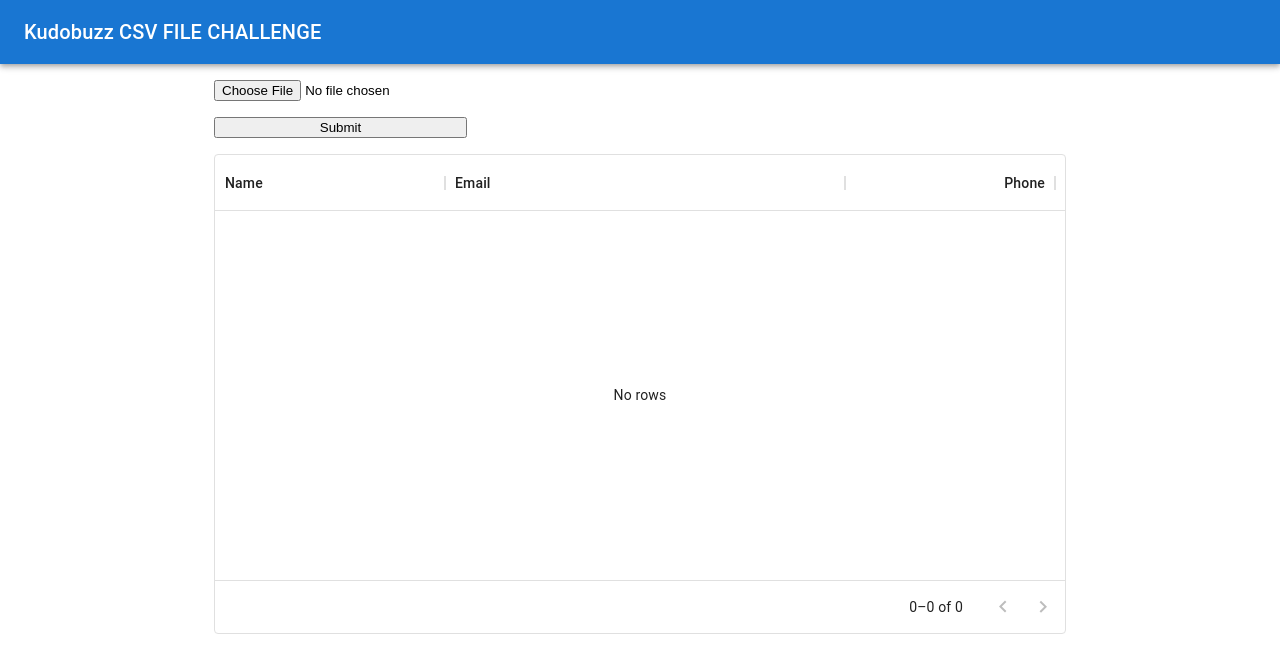
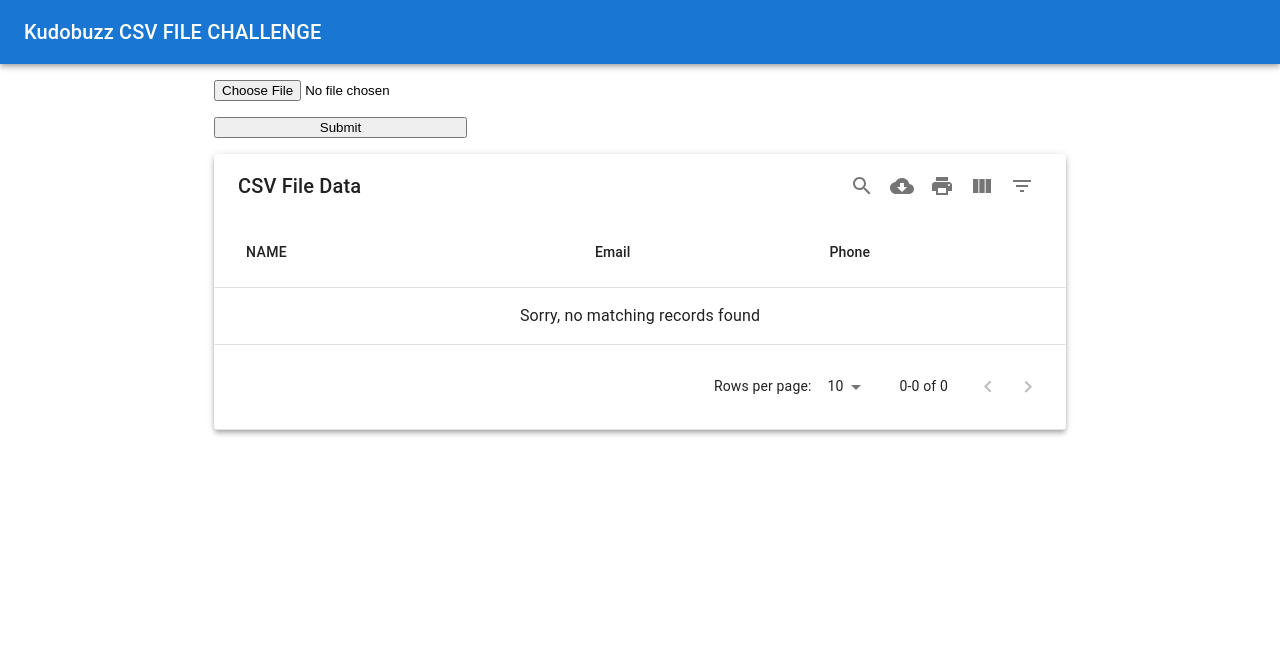
Before and after one commit to otienotimothy/kudobuzz-challenge, a React (Vite) app: page / in a window 1280 px wide. Shown: the top 672 px of the page. Built offline with nearby package versions, Linux system fonts and the light colour scheme.

Commit message:
feat: Modify the display table

```diff
--- a/package.json
+++ b/package.json
@@ -10,8 +10,9 @@
   "dependencies": {
     "@emotion/react": "^11.9.3",
     "@emotion/styled": "^11.9.3",
+    "@mui/icons-material": "^5.8.4",
     "@mui/material": "^5.8.7",
-    "@mui/x-data-grid": "^5.12.3",
+    "mui-datatables": "^4.2.2",
     "react": "^18.0.0",
     "react-dom": "^18.0.0",
     "uuid": "^8.3.2"
--- a/src/components/DisplayTable.jsx
+++ b/src/components/DisplayTable.jsx
@@ -1,27 +1,45 @@
-import { DataGrid } from "@mui/x-data-grid";
+import MUIDataTable from "mui-datatables";
 
 const columns = [
-	{ field: "name", headerName: "Name", width: 230 },
-	{ field: "email", headerName: "Email", width: 400 },
 	{
-		field: "phone",
-		headerName: "Phone",
-		type: "number",
-		width: 210
+		name: "name",
+		label: "Name",
+		options: {
+			filter: true,
+			sort: true
+		}
+	},
+	{
+		name: "email",
+		label: "Email",
+		options: {
+			filter: true,
+			sort: false
+		}
+	},
+	{
+		name: "phone",
+		label: "Phone",
+		options: {
+			filter: true,
+			sort: false
+		}
 	}
 ];
 
+const options = {
+	responsive: 'simple',
+	rowsPerPage: 10,
+	selectableRows: false
+};
 
 export const DisplayTable = ({rows}) => {
-    console.log(rows)
 	return (
-		<div style={{ height: 480 }}>
-			<DataGrid
-				rows={rows}
-				columns={columns}
-				pageSize={10}
-				rowsPerPageOptions={[5]}
-			/>
-		</div>
+		<MUIDataTable
+			title={"CSV File Data"}
+			data={rows}
+			columns={columns}
+			options={options}
+		/>
 	);
 };
```
Also changed, not shown: 1 other file (tests, documents, lock files or other folders).
